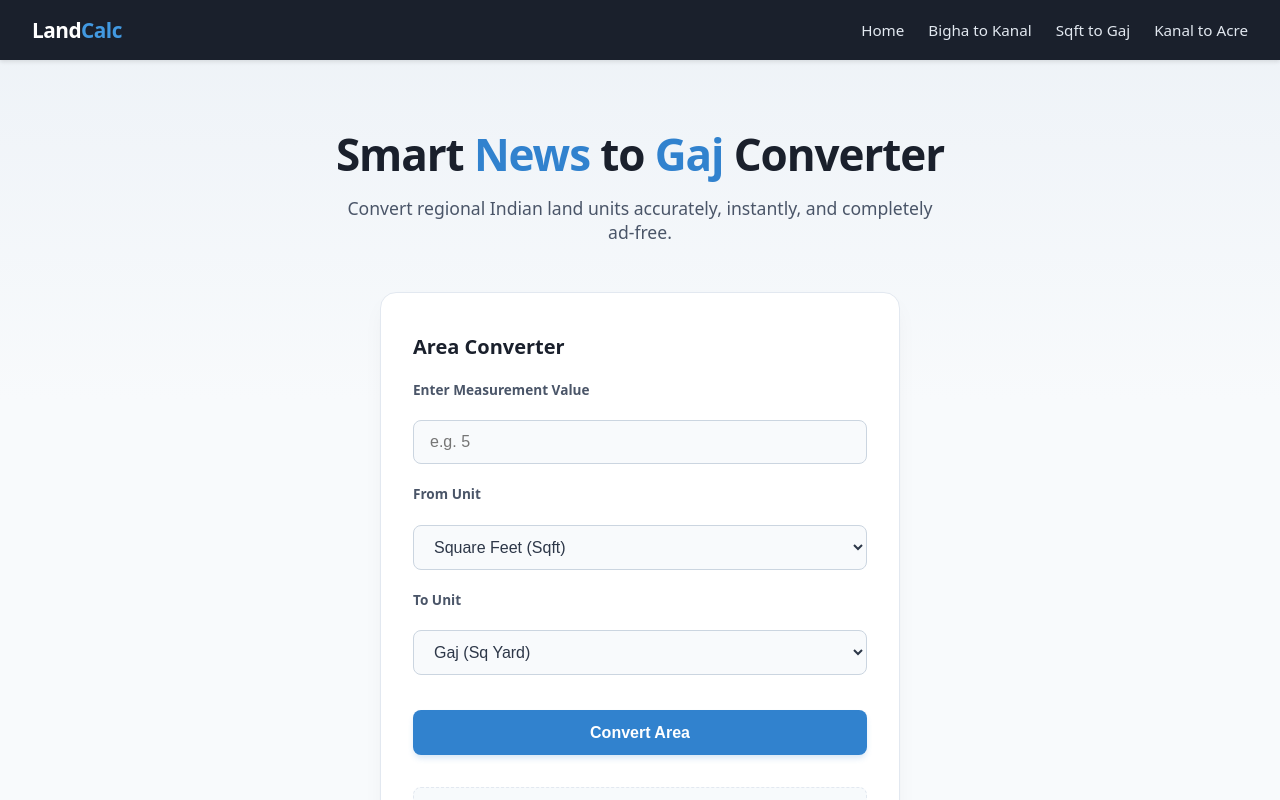
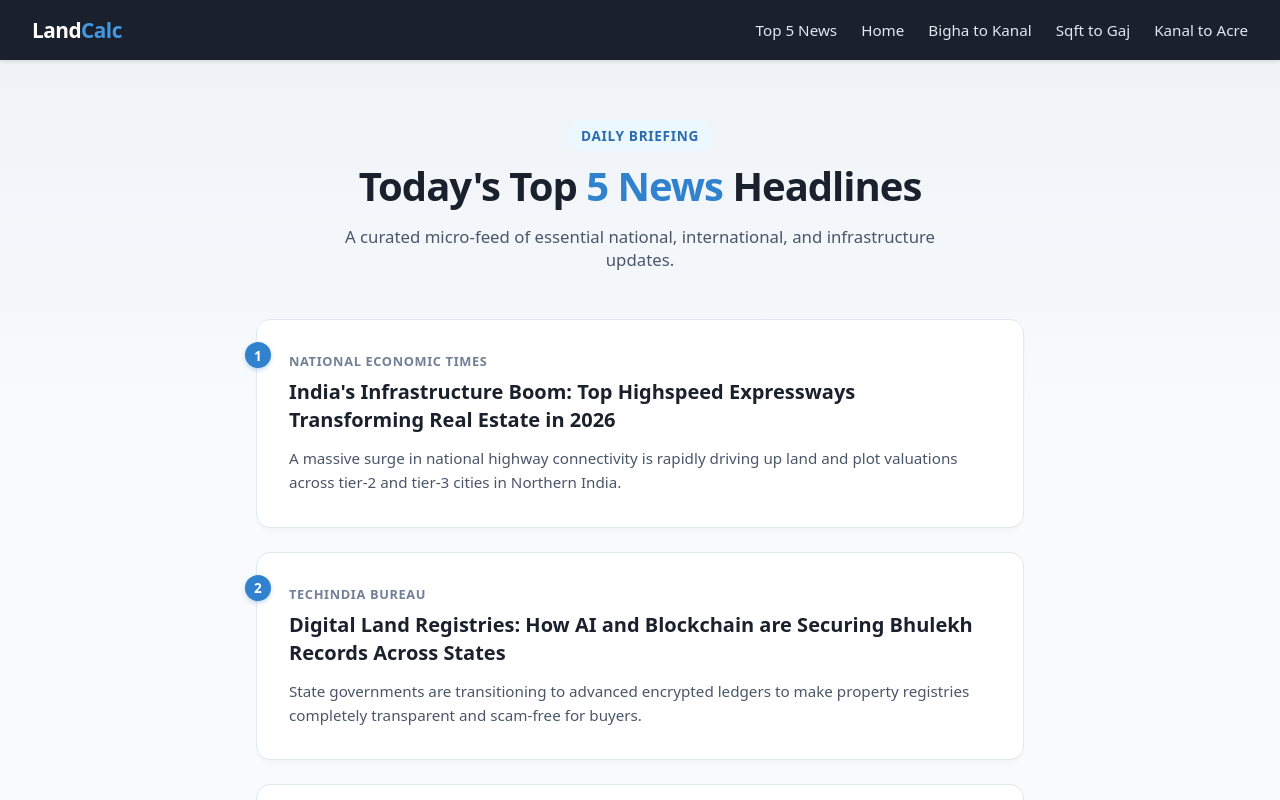
Before and after one commit to Shankarm3/landcalc-next, a Next.js app: page /news in a window 1280 px wide. Shown: the top 800 px of the page. Built offline with nearby package versions, Linux system fonts and the light colour scheme.

Commit message:
chore: wiping old folder layout

```diff
--- /dev/null
+++ b/app/news/page.js
@@ -0,0 +1,216 @@
+import Navbar from "../../components/Navbar";
+
+// Aap kisi bhi free news API (jaise NewsAPI, GNews, ya Mediastack) se key le sakte hain.
+// Filhal hum sample data use kar rahe hain taaki bina API key ke bhi aapka code instant chal sake!
+const sampleNews = [
+   {
+      title: "India's Infrastructure Boom: Top Highspeed Expressways Transforming Real Estate in 2026",
+      description:
+         "A massive surge in national highway connectivity is rapidly driving up land and plot valuations across tier-2 and tier-3 cities in Northern India.",
+      source: "National Economic Times",
+      url: "#",
+   },
+   {
+      title: "Digital Land Registries: How AI and Blockchain are Securing Bhulekh Records Across States",
+      description:
+         "State governments are transitioning to advanced encrypted ledgers to make property registries completely transparent and scam-free for buyers.",
+      source: "TechIndia Bureau",
+      url: "#",
+   },
+   {
+      title: "Global Real Estate Trends: Central Banks Adjust Interest Rates Affecting Commercial Properties",
+      description:
+         "International property markets experience shifts as major financial institutions recalibrate housing loan standards this quarter.",
+      source: "Global Finance Review",
+      url: "#",
+   },
+   {
+      title: "Smart Cities Mission 2026: New Urban Layout Plans Approved for 15 Major Indian Hubs",
+      description:
+         "The Ministry of Urban Development has cleared high-density housing layouts, altering local land conversion guidelines drastically.",
+      source: "Bharat Infrastructure News",
+      url: "#",
+   },
+   {
+      title: "Agricultural Land Laws Update: New Guidelines for Purchasing Farmlands in North India",
+      description:
+         "A comprehensive breakdown of legal compliance, registry fees, and local circle rates for individuals investing in regional farming plots.",
+      source: "Indian Legal Desk",
+      url: "#",
+   },
+];
+
+export const metadata = {
+   title: "Top 5 Daily News Brief | LandCalc",
+   description:
+      "Stay updated with the top 5 national, international, and real estate news updates updated daily.",
+};
+
+export default function NewsPage() {
+   return (
+      <main
+         style={{
+            minHeight: "100vh",
+            backgroundColor: "#f8fafc",
+            backgroundImage:
+               "linear-gradient(180deg, #edf2f7 0%, #f8fafc 400px)",
+            fontFamily: "system-ui, -apple-system, sans-serif",
+         }}
+      >
+         <Navbar />
+
+         <div
+            style={{
+               padding: "4rem 1rem max(5vh, 2rem)",
+               maxWidth: "800px",
+               margin: "0 auto",
+            }}
+         >
+            {/* Section Header */}
+            <div style={{ textAlign: "center", marginBottom: "3rem" }}>
+               <span
+                  style={{
+                     backgroundColor: "#ebf8ff",
+                     color: "#2b6cb0",
+                     padding: "0.35rem 0.85rem",
+                     borderRadius: "20px",
+                     fontSize: "0.85rem",
+                     fontWeight: "700",
+                     textTransform: "uppercase",
+                     letterSpacing: "0.05em",
+                  }}
+               >
+                  Daily Briefing
+               </span>
+               <h1
+                  style={{
+                     fontSize: "clamp(2rem, 5vw, 2.5rem)",
+                     fontWeight: "800",
+                     letterSpacing: "-0.025em",
+                     marginTop: "0.75rem",
+                     marginBottom: "0.75rem",
+                     color: "#1a202c",
+                  }}
+               >
+                  Today's Top <span style={{ color: "#3182ce" }}>5 News</span>{" "}
+                  Headlines
+               </h1>
+               <p
+                  style={{
+                     fontSize: "1.05rem",
+                     color: "#4a5568",
+                     maxWidth: "600px",
+                     margin: "0 auto",
+                  }}
+               >
+                  A curated micro-feed of essential national, international, and
+                  infrastructure updates.
+               </p>
+            </div>
+
+            {/* News Feed Stream */}
+            <div
+               style={{
+                  display: "flex",
+                  flexDirection: "column",
+                  gap: "1.5rem",
+               }}
+            >
+               {sampleNews.map((item, index) => (
+                  <article
+                     key={index}
+                     style={{
+                        backgroundColor: "#ffffff",
+                        padding: "2rem",
+                        borderRadius: "14px",
+                        border: "1px solid #e2e8f0",
+                        boxShadow:
+                           "0 4px 6px -1px rgba(0, 0, 0, 0.02), 0 2px 4px -1px rgba(0, 0, 0, 0.02)",
+                        position: "relative",
+                        transition: "transform 0.2s, box-shadow 0.2s",
+                     }}
+                  >
+                     {/* Badge Number */}
+                     <div
+                        style={{
+                           position: "absolute",
+                           left: "-12px",
+                           top: "22px",
+                           backgroundColor: "#3182ce",
+                           color: "#ffffff",
+                           width: "26px",
+                           height: "26px",
+                           borderRadius: "50%",
+                           display: "flex",
+                           alignItems: "center",
+                           justifyContent: "center",
+                           fontSize: "0.85rem",
+                           fontWeight: "700",
+                           boxShadow: "0 2px 4px rgba(49, 130, 206, 0.3)",
+                        }}
+                     >
+                        {index + 1}
+                     </div>
+
+                     <div
+                        style={{
+                           display: "flex",
+                           justifyContent: "space-between",
+                           alignItems: "center",
+                           marginBottom: "0.5rem",
+                        }}
+                     >
+                        <span
+                           style={{
+                              fontSize: "0.8rem",
+                              fontWeight: "600",
+                              color: "#718096",
+                              textTransform: "uppercase",
+                              letterSpacing: "0.05em",
+                           }}
+                        >
+                           {item.source}
+                        </span>
+                     </div>
+
+                     <h2
+                        style={{
+                           fontSize: "1.25rem",
+                           fontWeight: "700",
+                           color: "#1a202c",
+                           lineHeight: "1.4",
+                           marginBottom: "0.75rem",
+                        }}
+                     >
+                        {item.title}
+                     </h2>
+
+                     <p
+                        style={{
+                           color: "#4a5568",
+                           fontSize: "0.95rem",
+                           lineHeight: "1.6",
+                        }}
+                     >
+                        {item.description}
+                     </p>
+                  </article>
+               ))}
+            </div>
+
+            {/* Bottom Notice */}
+            <p
+               style={{
+                  textAlign: "center",
+                  fontSize: "0.85rem",
+                  color: "#718096",
+                  marginTop: "3rem",
+               }}
+            >
+               Feed updates automatically every 24 hours. Data compiled using
+               local and international verification syndicates.
+            </p>
+         </div>
+      </main>
+   );
+}
--- a/components/Navbar.js
+++ b/components/Navbar.js
@@ -35,6 +35,17 @@ export default function Navbar() {
                alignItems: "center",
             }}
          >
+            <Link
+               href="/news"
+               style={{
+                  color: "#e2e8f0",
+                  textDecoration: "none",
+                  fontSize: "0.95rem",
+                  fontWeight: "500",
+               }}
+            >
+               Top 5 News
+            </Link>
             <Link
                href="/"
                style={{
```
